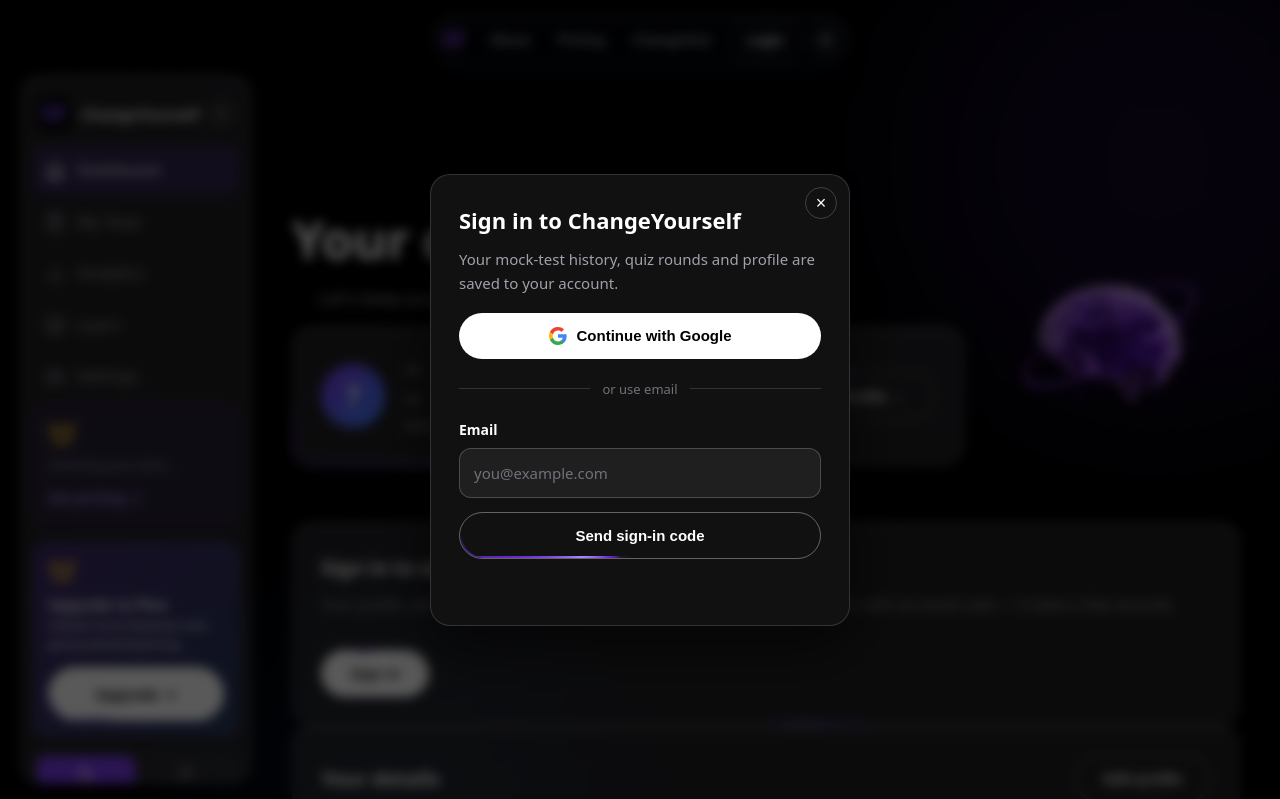
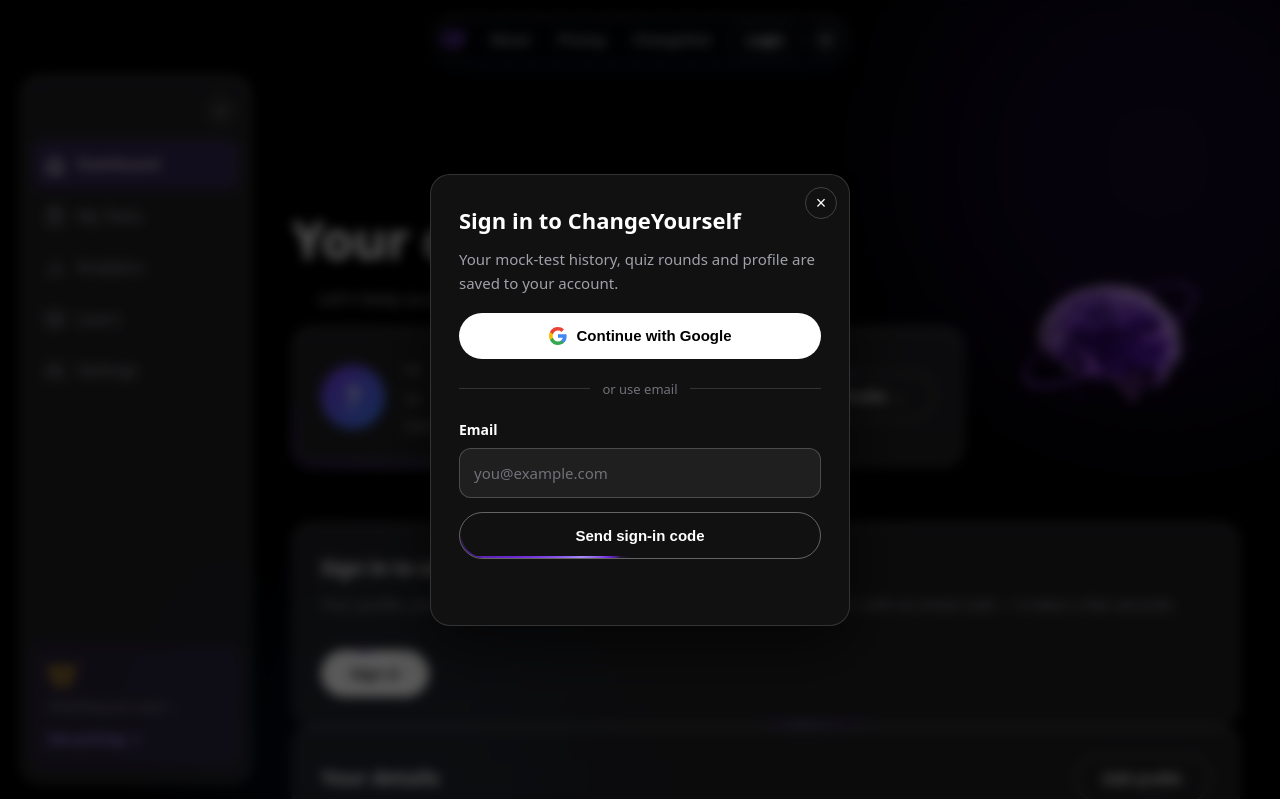
Before and after one commit to sagarmanesh413-alt/changeyourself, a plain HTML site: page dashboard/index.html in a window 1280 px wide. Shown: the top 799 px of the page. Drawn offline with nearby package versions, Linux system fonts and the light colour scheme; animation ran at ten frames a second.

Commit message:
Dashboard: sidebar cleaned up — no logo, no Upgrade to Plus, no theme toggle

```diff
--- a/dashboard/index.html
+++ b/dashboard/index.html
@@ -143,16 +143,14 @@ body.dash-onboarding .dash-hide-until-profile { display: none !important; }
   .dash-shell.side-collapsed .dash-main { margin-left: 92px; }
   .dash-shell { padding: 0 20px; }
   .dash-side.collapsed { width: 72px; }
-  .dash-side.collapsed .dash-side-logo span, .dash-side.collapsed .dash-side-link span, .dash-side.collapsed .dash-side-plan, .dash-side.collapsed .dash-side-plus, .dash-side.collapsed .dash-side-theme { display: none; }
+  .dash-side.collapsed .dash-side-link span, .dash-side.collapsed .dash-side-plan { display: none; }
   .dash-side.collapsed .dash-side-link { justify-content: center; padding: 11px 0; }
   .dash-side.collapsed .dash-side-head { justify-content: center; padding: 4px 0 12px; }
   .dash-side.collapsed .dash-side-collapse svg { transform: rotate(180deg); }
   .dash-side.collapsed .dash-side-link { position: relative; }
   .dash-side.collapsed .dash-side-link:hover::after { content: attr(data-tip); position: absolute; left: calc(100% + 12px); top: 50%; transform: translateY(-50%); padding: 6px 10px; border-radius: 8px; background: rgba(30, 30, 35, .95); color: #ffffff; font-size: 13px; font-weight: 600; white-space: nowrap; box-shadow: 0 4px 16px rgba(0, 0, 0, .35); z-index: 10; }
 }
-.dash-side-head { display: flex; align-items: center; justify-content: space-between; gap: 8px; padding: 4px 4px 12px; }
-.dash-side-logo { display: flex; align-items: center; gap: 10px; text-decoration: none; color: var(--text); font-weight: 700; font-size: 15px; }
-.dash-side-logo img { width: 34px; height: 34px; border-radius: 8px; display: block; }
+.dash-side-head { display: flex; align-items: center; justify-content: flex-end; gap: 8px; padding: 4px 4px 12px; }
 .dash-side-collapse { flex-shrink: 0; width: 28px; height: 28px; border-radius: 50%; border: 1px solid rgba(255, 255, 255, .12); background: rgba(255, 255, 255, .05); color: var(--muted); cursor: pointer; display: flex; align-items: center; justify-content: center; }
 .dash-side-collapse:hover { color: var(--text); background: rgba(124, 58, 237, .12); }
 .dash-side-collapse svg { width: 16px; height: 16px; transition: transform .3s ease; }
@@ -166,20 +164,6 @@ body.dash-onboarding .dash-hide-until-profile { display: none !important; }
 .dash-side-plan-icon svg { width: 28px; height: 28px; }
 .dash-side-plan p { font-size: 13px; color: var(--muted); margin: 0 0 10px; line-height: 1.5; }
 .dash-side-plan .card-link { font-size: 14px; }
-/* Upgrade to Plus: the reference layout's upsell card, near the
-   bottom of the sidebar. There is no Plus tier yet, so the button
-   goes to the pricing page (the site's upgrade path). */
-.dash-side-plus { margin-top: 12px; padding: 14px; border-radius: 14px; background: linear-gradient(135deg, rgba(124, 58, 237, .35), rgba(59, 130, 246, .25)); border: 1px solid rgba(167, 139, 250, .30); }
-.dash-side-plus-icon { display: block; width: 28px; height: 28px; color: #fbbf24; margin-bottom: 8px; }
-.dash-side-plus-icon svg { width: 28px; height: 28px; }
-.dash-side-plus p { font-size: 13px; color: var(--text); margin: 0 0 12px; line-height: 1.5; }
-.dash-side-plus p strong { font-size: 15px; }
-.dash-side-plus .btn { width: 100%; justify-content: center; }
-.dash-side-theme { display: flex; gap: 3px; padding: 3px; border-radius: 11px; border: 1px solid rgba(255, 255, 255, .10); background: rgba(255, 255, 255, .04); margin-top: 12px; }
-.dash-side-theme button { flex: 1; padding: 8px; border-radius: 8px; border: none; background: transparent; color: var(--muted); cursor: pointer; display: flex; align-items: center; justify-content: center; }
-.dash-side-theme button:hover { color: var(--text); }
-.dash-side-theme button[aria-pressed="true"] { background: #7c3aed; color: #ffffff; }
-.dash-side-theme svg { width: 18px; height: 18px; }
 
 /* View tabs: the sidebar is hidden on phones, so these switch views
    there. Hidden on desktop, where the sidebar does the job. */
@@ -523,7 +507,6 @@ html[data-theme="light"] .dash-view-tabs { border-color: rgba(0, 0, 0, 0.10); ba
        the mock tests. The bottom card is the real plan, not an upsell. -->
   <aside class="dash-side dash-hide-until-profile" id="dash-side" aria-label="Dashboard sections">
     <div class="dash-side-head">
-      <a class="dash-side-logo" href="/" aria-label="ChangeYourself home"><img src="/logo.png" alt="ChangeYourself"><span>ChangeYourself</span></a>
       <button class="dash-side-collapse" id="dash-collapse" type="button" aria-label="Collapse sidebar" aria-expanded="true"><svg viewBox="0 0 24 24" fill="none" stroke="currentColor" stroke-width="2" stroke-linecap="round" stroke-linejoin="round" aria-hidden="true"><polyline points="11 17 6 12 11 7"/><polyline points="18 17 13 12 18 7"/></svg></button>
     </div>
     <nav class="dash-side-nav" aria-label="Dashboard">
@@ -537,15 +520,6 @@ html[data-theme="light"] .dash-view-tabs { border-color: rgba(0, 0, 0, 0.10); ba
       <span class="dash-side-plan-icon" aria-hidden="true"><svg viewBox="0 0 24 24" fill="none" stroke="currentColor" stroke-width="2" stroke-linecap="round" stroke-linejoin="round"><path d="M2 4l3 12h14l3-12-6 7-4-7-4 7-6-7z"/><path d="M5 20h14"/></svg></span>
       <p id="dash-side-plan-text">Checking your plan…</p>
       <a class="card-link" id="dash-side-plan-link" href="/pricing/">See pricing →</a>
-    </div>
-    <div class="dash-side-plus" id="dash-side-plus">
-      <span class="dash-side-plus-icon" aria-hidden="true"><svg viewBox="0 0 24 24" fill="none" stroke="currentColor" stroke-width="2" stroke-linecap="round" stroke-linejoin="round"><path d="M2 4l3 12h14l3-12-6 7-4-7-4 7-6-7z"/><path d="M5 20h14"/></svg></span>
-      <p><strong>Upgrade to Plus</strong><br>Unlock more features and personalized learning</p>
-      <a class="btn btn-white" href="/pricing/">Upgrade →</a>
-    </div>
-    <div class="dash-side-theme" role="group" aria-label="Theme">
-      <button type="button" id="dash-theme-dark" aria-pressed="true" aria-label="Dark theme"><svg viewBox="0 0 24 24" fill="none" stroke="currentColor" stroke-width="2" stroke-linecap="round" stroke-linejoin="round" aria-hidden="true"><path d="M21 12.79A9 9 0 1 1 11.21 3 7 7 0 0 0 21 12.79z"/></svg></button>
-      <button type="button" id="dash-theme-light" aria-pressed="false" aria-label="Light theme"><svg viewBox="0 0 24 24" fill="none" stroke="currentColor" stroke-width="2" stroke-linecap="round" stroke-linejoin="round" aria-hidden="true"><circle cx="12" cy="12" r="4"/><line x1="12" y1="1" x2="12" y2="3"/><line x1="12" y1="21" x2="12" y2="23"/><line x1="4.22" y1="4.22" x2="5.64" y2="5.64"/><line x1="18.36" y1="18.36" x2="19.78" y2="19.78"/><line x1="1" y1="12" x2="3" y2="12"/><line x1="21" y1="12" x2="23" y2="12"/><line x1="4.22" y1="19.78" x2="5.64" y2="18.36"/><line x1="18.36" y1="5.64" x2="19.78" y2="4.22"/></svg></button>
     </div>
   </aside>
   <div class="dash-side-backdrop" id="dash-side-backdrop" hidden></div>
```
